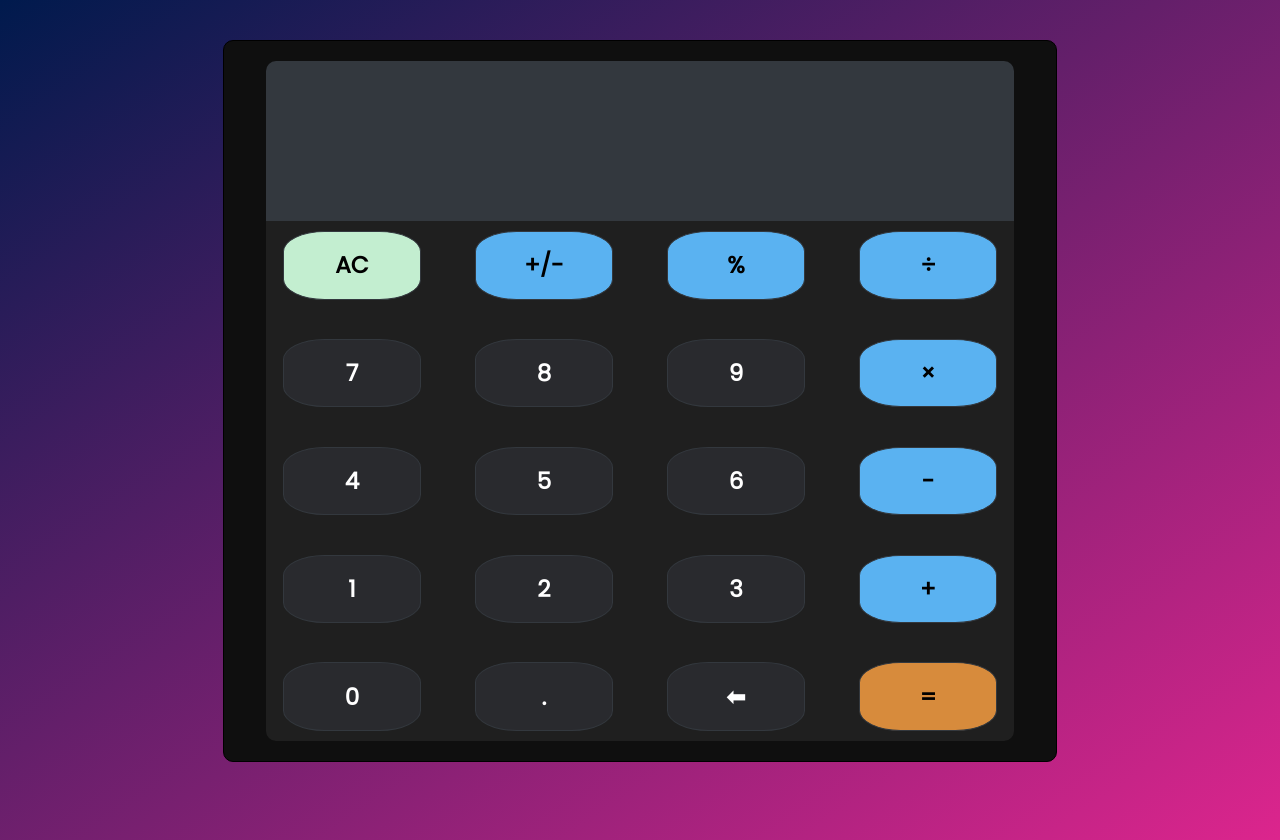
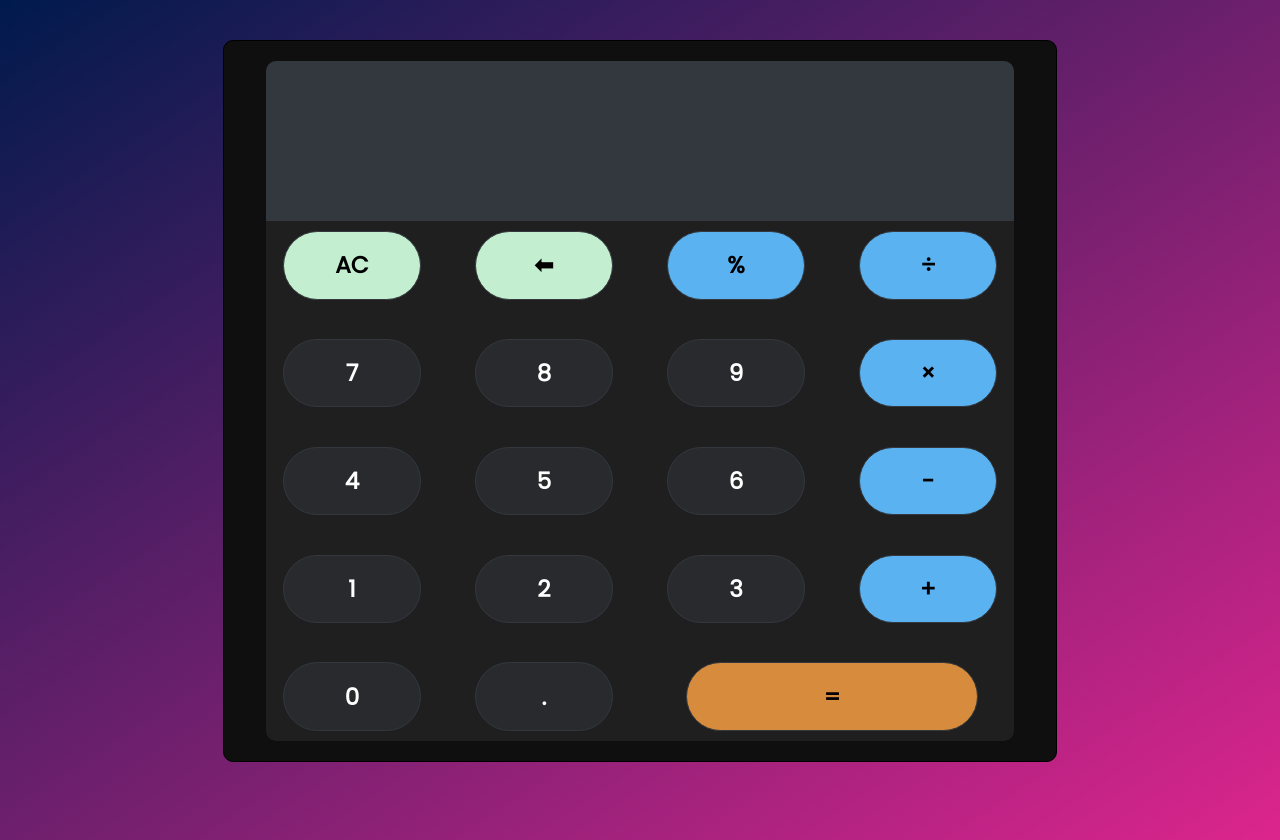
Before and after one commit to Andy-Reynolds/calculator-challenge, a plain HTML site: page index.html in a window 1280 px wide. Drawn offline with Linux system fonts and the light colour scheme.

Commit message:
Removed plus-minus button, moved some buttons around and smoothed button styling

```diff
--- a/dist/script.dev.js
+++ b/dist/script.dev.js
@@ -87,7 +87,7 @@ var onEqualsButtonClick = function onEqualsButtonClick(event) {
 
 for (var index = 0; index < numberButtons.length; index++) {
   numberButtons[index].addEventListener("click", onNumberButtonClick);
-} // Calls onOperatorButtonClick function when number is clicked
+} // Calls onOperatorButtonClick function when operator is clicked
 
 
 for (var _index = 0; _index < operatorButtons.length; _index++) {
@@ -95,8 +95,8 @@ for (var _index = 0; _index < operatorButtons.length; _index++) {
 } // Calls onClearButtonClick function when AC is clicked
 
 
-clearButton.addEventListener("click", onClearButtonClick); // Calls onBackButtonClick function when AC is clicked
+clearButton.addEventListener("click", onClearButtonClick); // Calls onBackButtonClick function when back is clicked
 
-backButton.addEventListener("click", onBackButtonClick); // Calls onEqualsButtonClick function when AC is clicked
+backButton.addEventListener("click", onBackButtonClick); // Calls onEqualsButtonClick function when equals is clicked
 
 equalsButton.addEventListener("click", onEqualsButtonClick);
--- a/index.html
+++ b/index.html
@@ -17,7 +17,8 @@
   </div>
   <div class="inputs">
     <button id="clear" class="buttons buttons__clear">AC</button>
-    <button id="plus-minus" class="buttons buttons__plus-minus">+/-</button>
+    <button id="back" class="buttons buttons__back">&#11013</button>
+    <!-- <button id="plus-minus" class="buttons buttons__plus-minus">+/-</button> -->
     <button id="percent" class="buttons buttons__operator buttons__percent" value="percent">%</button>
     <button class="buttons buttons__operator  buttons__divide" value="divide">÷</button>
     <button class="buttons buttons__number  buttons__seven">7</button>
@@ -34,7 +35,6 @@
     <button class="buttons buttons__operator  buttons__plus" value="add">+</button>
     <button class="buttons buttons__number  buttons__zero">0</button>
     <button id="point" class="buttons buttons__number buttons__point">.</button>
-    <button id="back" class="buttons buttons__back">&#11013</button>
     <button id="equals" class="buttons buttons__equals">=</button>
   </div>
 </div>
--- a/script.js
+++ b/script.js
@@ -92,7 +92,7 @@ for (let index = 0; index < numberButtons.length; index++) {
   numberButtons[index].addEventListener("click", onNumberButtonClick);
 }
 
-// Calls onOperatorButtonClick function when number is clicked
+// Calls onOperatorButtonClick function when operator is clicked
 for (let index = 0; index < operatorButtons.length; index++) {
   operatorButtons[index].addEventListener("click", onOperatorButtonClick);
 }
@@ -100,8 +100,8 @@ for (let index = 0; index < operatorButtons.length; index++) {
 // Calls onClearButtonClick function when AC is clicked
 clearButton.addEventListener("click", onClearButtonClick);
 
-// Calls onBackButtonClick function when AC is clicked
+// Calls onBackButtonClick function when back is clicked
 backButton.addEventListener("click", onBackButtonClick);
 
-// Calls onEqualsButtonClick function when AC is clicked
+// Calls onEqualsButtonClick function when equals is clicked
 equalsButton.addEventListener("click", onEqualsButtonClick);
--- a/style.scss
+++ b/style.scss
@@ -86,7 +86,8 @@ body {
       border: 1px solid $screen;
       margin: 10px;
       margin-inline: auto;
-      border-radius: 50%;
+      // border-radius: 50%;
+      border-radius: 100rem 100rem 100rem 100rem;
       width: 80%;
       background-color: $button-base;
       color: $light-text;
@@ -97,12 +98,18 @@ body {
         color: $button-base;
       }
 
-      @media screen and (min-width: 768px) {
-          border-radius: 30%;
-      }
+      // @media screen and (min-width: 768px) {
+      //     border-radius: 30%;
+      // }
 
       &__clear {
         grid-area: 1/1/2/2;
+        background-color: $clear;
+        color: $dark-text;
+      }
+
+      &__back {
+        grid-area: 1/2/2/3;
         background-color: $clear;
         color: $dark-text;
       }
@@ -187,12 +194,8 @@ body {
         grid-area: 5/2/6/3;
       }
 
-      &__back {
-        grid-area: 5/3/6/4;
-      }
-
       &__equals {
-        grid-area: 5/4/6/5;
+        grid-area: 5/3/6/5;
         background-color: $equals;
         color: $dark-text;
       }
```
Also changed, not shown: dist/style.css.
